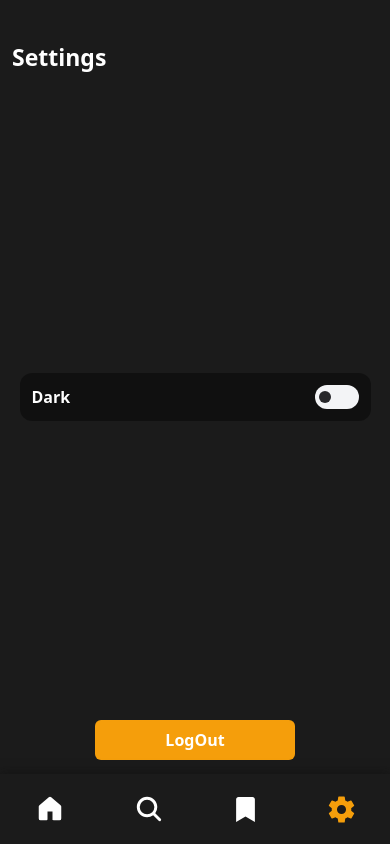
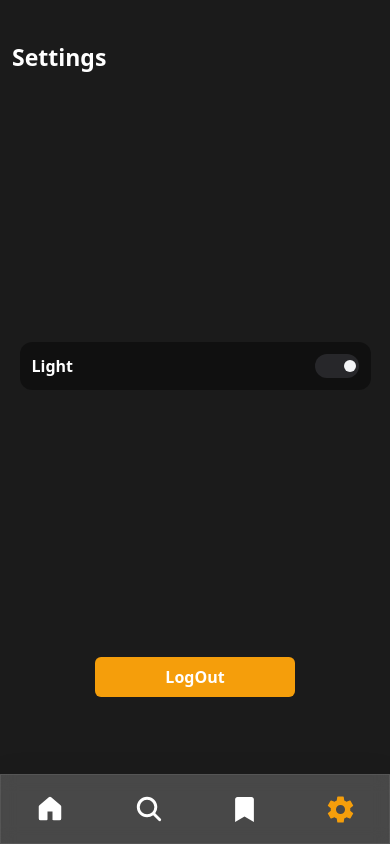
Before and after one commit to AhhmedJamal/Nuvex_movies, a React (Vite) app: page /settings in a window 390 px wide. Built offline with nearby package versions, Linux system fonts and the light colour scheme; a web font is replaced by a local one.

Commit message:
update bottomBer background 9

```diff
--- a/src/App.tsx
+++ b/src/App.tsx
@@ -16,10 +16,8 @@ function App() {
       {start ? (
         <SplashScreen />
       ) : (
-        <div className="container m-auto overflow-y-scroll sm-h-[90vh] h-screen  sm:pb-0">
-          {/* <div className=" sm:h-screen h-[90vh] overflow-y-scroll pb-2"> */}
+        <div className="container m-auto overflow-y-scroll sm-h-[90vh] h-screen pb-[70px]  sm:pb-0">
           <Outlet />
-          {/* </div> */}
           <BottomBar />
         </div>
       )}
--- a/src/components/BottomBar.tsx
+++ b/src/components/BottomBar.tsx
@@ -9,7 +9,7 @@ function BottomBar() {
 
   return (
     <footer
-      className={`sm:hidden z-10 fixed bottom-[0px]  w-full  h-[70px]  flex justify-around items-center [box-shadow:0px_-1px_10px_0px_rgba(12,_12,_12,_0.5)] `}
+      className={`sm:hidden z-10 fixed bottom-[0px]  w-full  h-[70px]  flex justify-around items-center bg-[rgba(152,152,152,0.36)]  [box-shadow:0_4px_30px_rgba(0,_0,_0,_0.1)] backdrop-filter backdrop-blur-[8.9px] border-[1px] border-[rgba(152,152,152,0.17)] `}
     >
       <Link to={"/"} className={pathname === "/" ? "text-primary" : ""}>
         <GoHomeFill size={30} />
--- a/src/context/ThemeProvider .tsx
+++ b/src/context/ThemeProvider .tsx
@@ -14,20 +14,21 @@ const ThemeProvider: React.FC<{ children: ReactNode }> = ({ children }) => {
   const toggleTheme = () => {
     setTheme((prevTheme) => (prevTheme === "light" ? "dark" : "light"));
     localStorage.setItem("theme", theme === "light" ? "dark" : "light");
+    document.body.classList.toggle("light");
     // Rest of the code to toggle classes based on theme
   };
-  useEffect(() => {
-    const storedTheme = localStorage.getItem("theme");
-    document.body.classList.toggle("light");
-    if (storedTheme !== "dark") {
-      footer?.classList.add("footer");
-      footer?.classList.remove("light");
-    } else {
-      footer?.classList.remove("footer");
-      footer?.classList.add("light");
-    }
-    setTheme(storedTheme || "");
-  }, [footer?.classList, theme]);
+  // useEffect(() => {
+  //   const storedTheme = localStorage.getItem("theme");
+  //   // document.body.classList.toggle("light");
+  //   if (storedTheme === "light") {
+  //     footer?.classList.add("footer");
+  //     footer?.classList.remove("light");
+  //   } else {
+  //     footer?.classList.remove("footer");
+  //     footer?.classList.add("light");
+  //   }
+  //   setTheme(storedTheme || "");
+  // }, [footer?.classList, theme]);
 
   return (
     <ThemeContext.Provider value={{ theme, toggleTheme }}>
```
